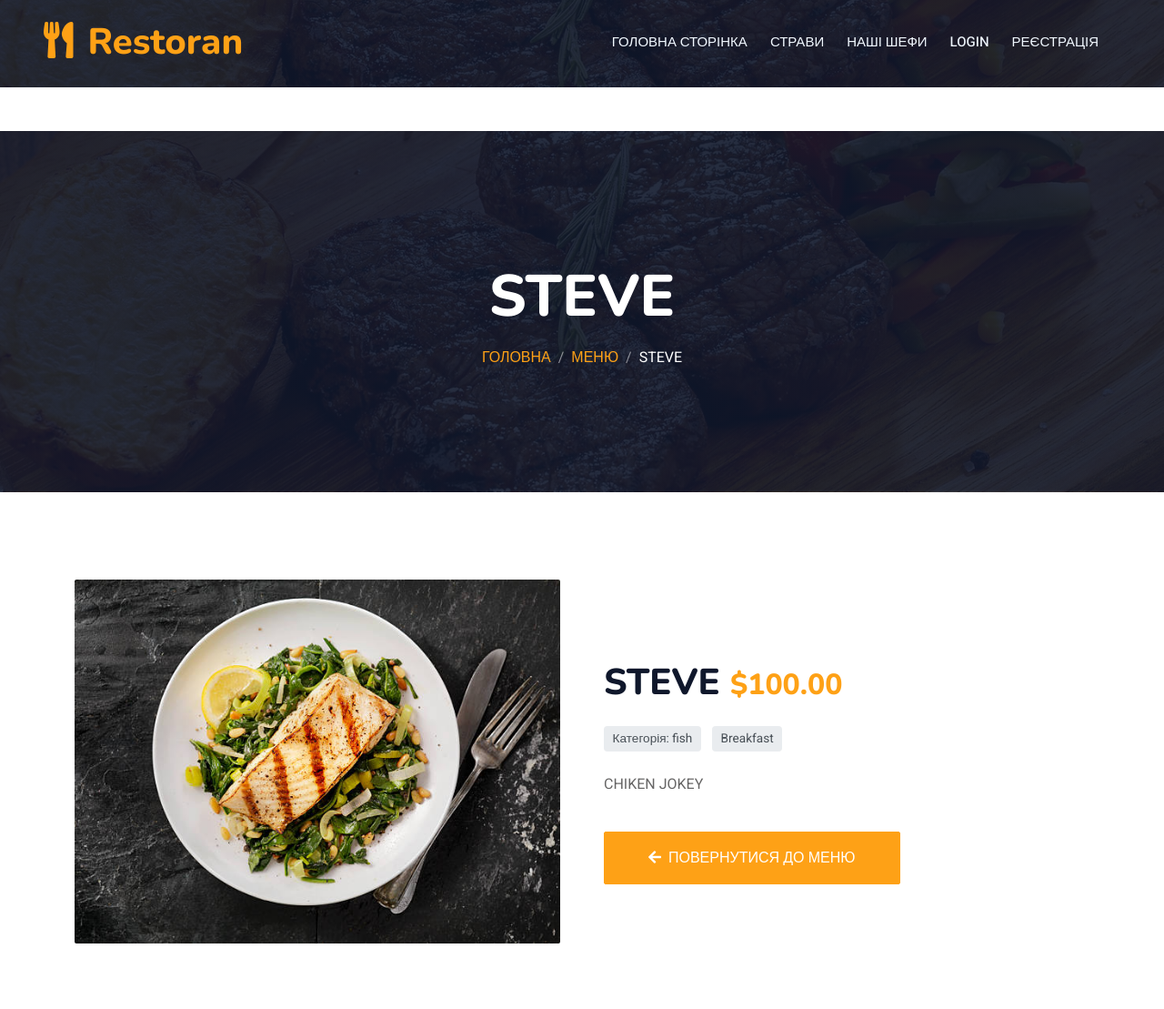
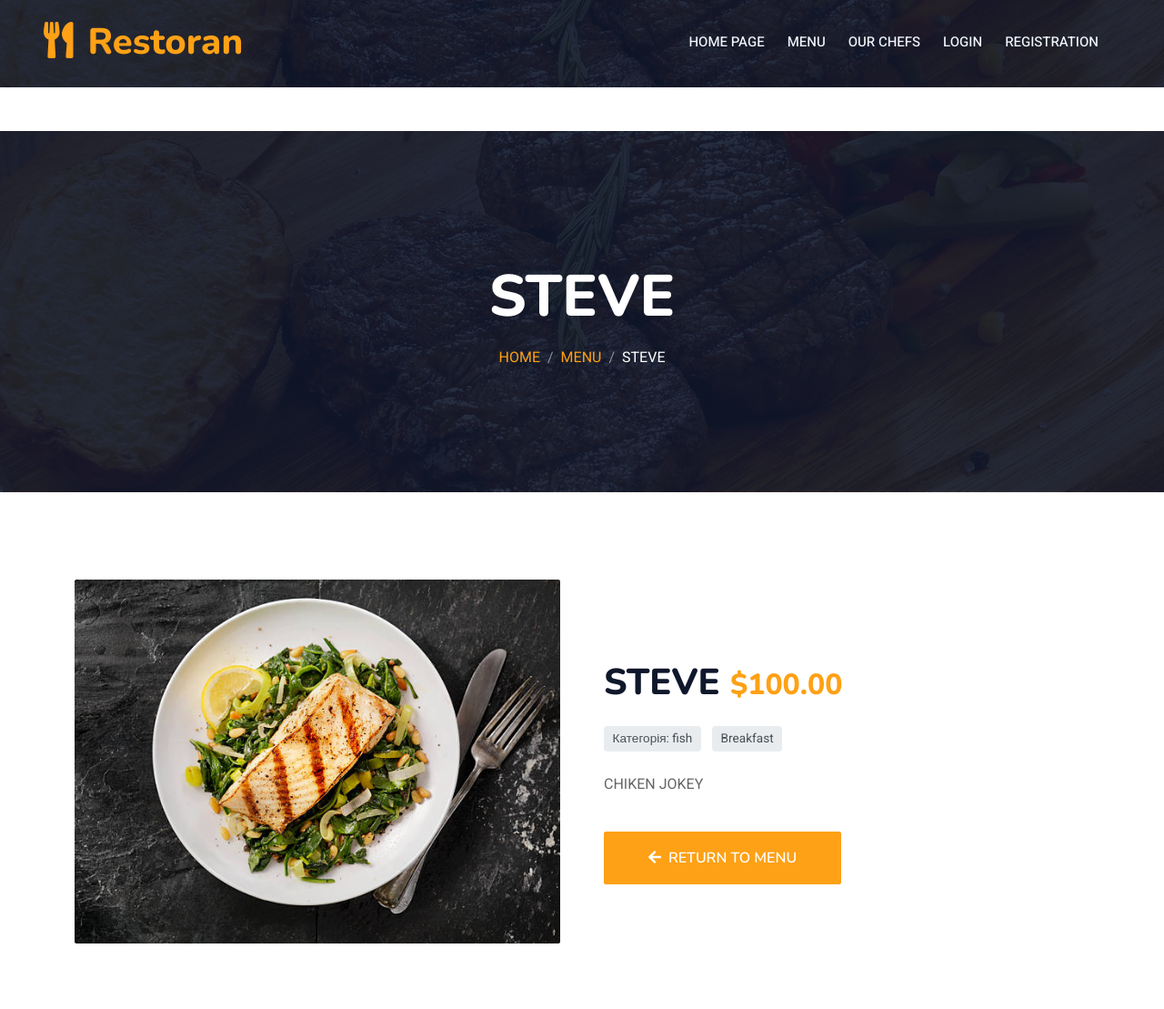
Before and after one commit to ShevDevOps/gourmet-hub, a Django app: page /dishes/2/ in a window 1280 px wide. Shown: the whole page at 91% size. Run offline with Django 5.2, Linux system fonts and the light colour scheme; data comes from the database, SQL or seed files in the repository; data that the repository does not hold is empty; some libraries are stand-ins or nearby versions.

Commit message:
Fix language in html.

```diff
--- a/templates/dish_detail.html
+++ b/templates/dish_detail.html
@@ -4,7 +4,7 @@
 
 <head>
     <meta charset="utf-8">
-    <title>{{ dish.name }} - Деталі страви</title>
+    <title>{{ dish.name }} - Dish details</title>
     <meta content="width=device-width, initial-scale=1.0" name="viewport">
     <meta content="{{ dish.name }}, {{ dish.standard_category.name|default:'' }}" name="keywords">
     <meta content="{{ dish.description|truncatewords:20 }}" name="description">
@@ -47,7 +47,7 @@
     <div class="container-xxl bg-white p-0">
         <div id="spinner" class="show bg-white position-fixed translate-middle w-100 vh-100 top-50 start-50 d-flex align-items-center justify-content-center">
             <div class="spinner-border text-primary" style="width: 3rem; height: 3rem;" role="status">
-                <span class="sr-only">Завантаження...</span>
+                <span class="sr-only">Loading...</span>
             </div>
         </div>
 
@@ -58,8 +58,8 @@
                 <h1 class="display-3 text-white mb-3 animated slideInDown">{{ dish.name }}</h1>
                 <nav aria-label="breadcrumb">
                     <ol class="breadcrumb justify-content-center text-uppercase">
-                        <li class="breadcrumb-item"><a href="{% url 'index' %}">Головна</a></li>
-                        <li class="breadcrumb-item"><a href="{% url 'dishes:dishes' %}">Меню</a></li>
+                        <li class="breadcrumb-item"><a href="{% url 'index' %}">Home</a></li>
+                        <li class="breadcrumb-item"><a href="{% url 'dishes:dishes' %}">Menu</a></li>
                         <li class="breadcrumb-item text-white active" aria-current="page">{{ dish.name }}</li>
                     </ol>
                 </nav>
@@ -86,10 +86,10 @@
                                 <span>Категорія: {{ dish.standard_category.name }}</span>
                             {% endif %}
                             {% if dish.is_vegetarian %}
-                                <span><i class="fas fa-leaf text-success"></i> Вегетаріанська</span>
+                                <span><i class="fas fa-leaf text-success"></i> Vegetarian</span>
                             {% endif %}
                             {% if dish.is_spicy %}
-                                <span><i class="fas fa-pepper-hot text-danger"></i> Гостра</span>
+                                <span><i class="fas fa-pepper-hot text-danger"></i> Acute</span>
                             {% endif %}
                             {% for tag in dish.recommendation_tags.all %}
                                 <span>{{ tag.name }}</span>
@@ -101,7 +101,7 @@
                         {% endif %}
 
                         {% if dish.ingrtodish_set.all %}
-                            <h5 class="mb-2">Інгредієнти:</h5>
+                            <h5 class="mb-2">Ingredients:</h5>
                             <ul class="list-unstyled ingredients-list mb-4">
                                 {% for ingr_item in dish.ingrtodish_set.all %}
                                     <li>{{ ingr_item.ingredient.name }}: {{ ingr_item.quantity|floatformat:"-2" }} {{ ingr_item.unit }}</li>
@@ -109,7 +109,7 @@
                             </ul>
                         {% endif %}
 
-                        <a href="{% url 'dishes:dishes' %}" class="btn btn-primary py-3 px-5 mt-3"><i class="fas fa-arrow-left me-2"></i>Повернутися до меню</a>
+                        <a href="{% url 'dishes:dishes' %}" class="btn btn-primary py-3 px-5 mt-3"><i class="fas fa-arrow-left me-2"></i>Return to menu</a>
                     </div>
                 </div>
             </div>
--- a/templates/header.html
+++ b/templates/header.html
@@ -15,15 +15,15 @@
         </button>
         <div class="collapse navbar-collapse" id="navbarCollapse">
             <div class="navbar-nav ms-auto py-0 pe-4">
-                <a class="nav-item nav-link" href="{% url 'index' %}" >Головна сторінка</a>
-                <a class="nav-item nav-link" href="{% url 'dishes:dishes' %}" >Страви</a>
-                <a class="nav-item nav-link" href="{% url 'shefs' %}" >Наші шефи</a>
+                <a class="nav-item nav-link" href="{% url 'index' %}" >Home page</a>
+                <a class="nav-item nav-link" href="{% url 'dishes:dishes' %}" >Menu</a>
+                <a class="nav-item nav-link" href="{% url 'shefs' %}" >Our chefs</a>
                 {% if user.is_authenticated %}
-                    <a class="nav-item nav-link" href="{% url 'order_table' %}" >замовити столик</a>
+                    <a class="nav-item nav-link" href="{% url 'order_table' %}" >book a table</a>
                     <a class="nav-item nav-link" href="{% url 'logout' %}">Logout</a>
                 {% else %}
                     <a class="nav-item nav-link" href="{% url 'login' %}">Login</a>
-                    <a class="nav-item nav-link" href="{% url 'register' %}">Реєстрація</a>
+                    <a class="nav-item nav-link" href="{% url 'register' %}">Registration</a>
                 {% endif %}
             </div>
         </div>
```
